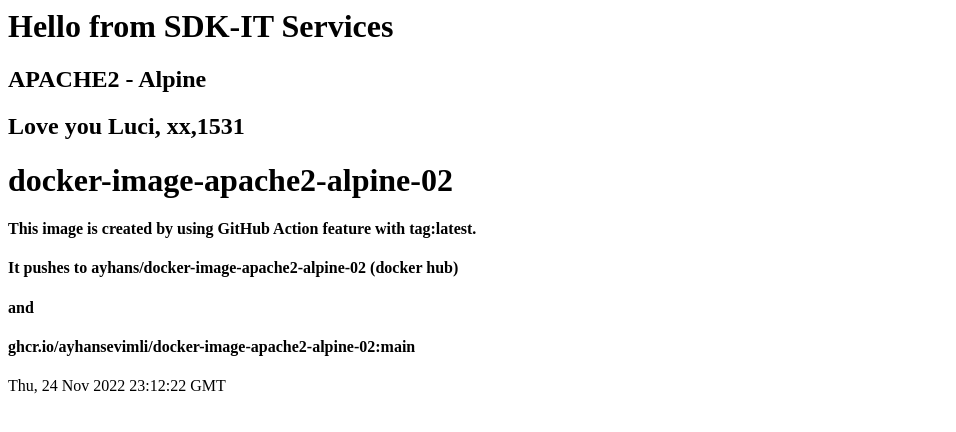
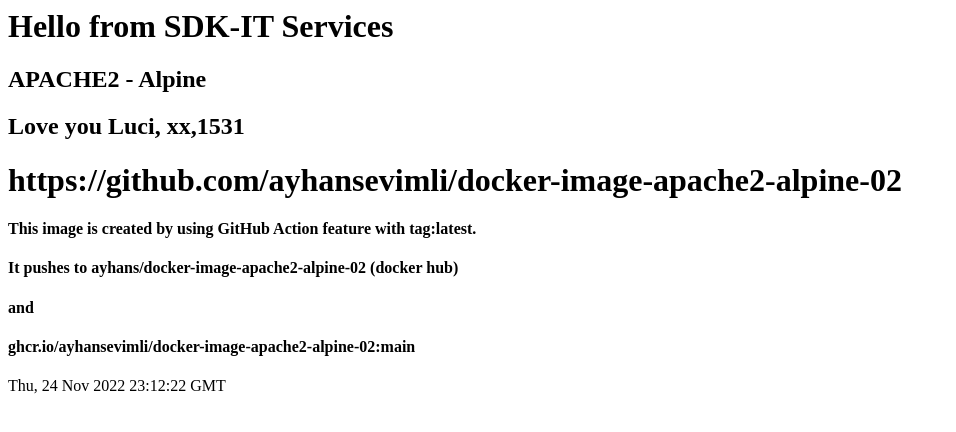
Before and after one commit to ayhansevimli/docker-image-apache2-alpine-02, a plain HTML site: page index.html in a window 1280 px wide. Shown: the whole page, without its empty margins (0-956 px from the left). Drawn offline with Linux system fonts and the light colour scheme.

Commit message:
Update index.html

```diff
--- a/index.html
+++ b/index.html
@@ -7,7 +7,7 @@
 
 <h1></h1>
 
-<h1>docker-image-apache2-alpine-02</h1>
+<h1>https://github.com/ayhansevimli/docker-image-apache2-alpine-02</h1>
 
 <h1></h1>
 <h4>This image is created by using GitHub Action feature with tag:latest.</h4>
```
